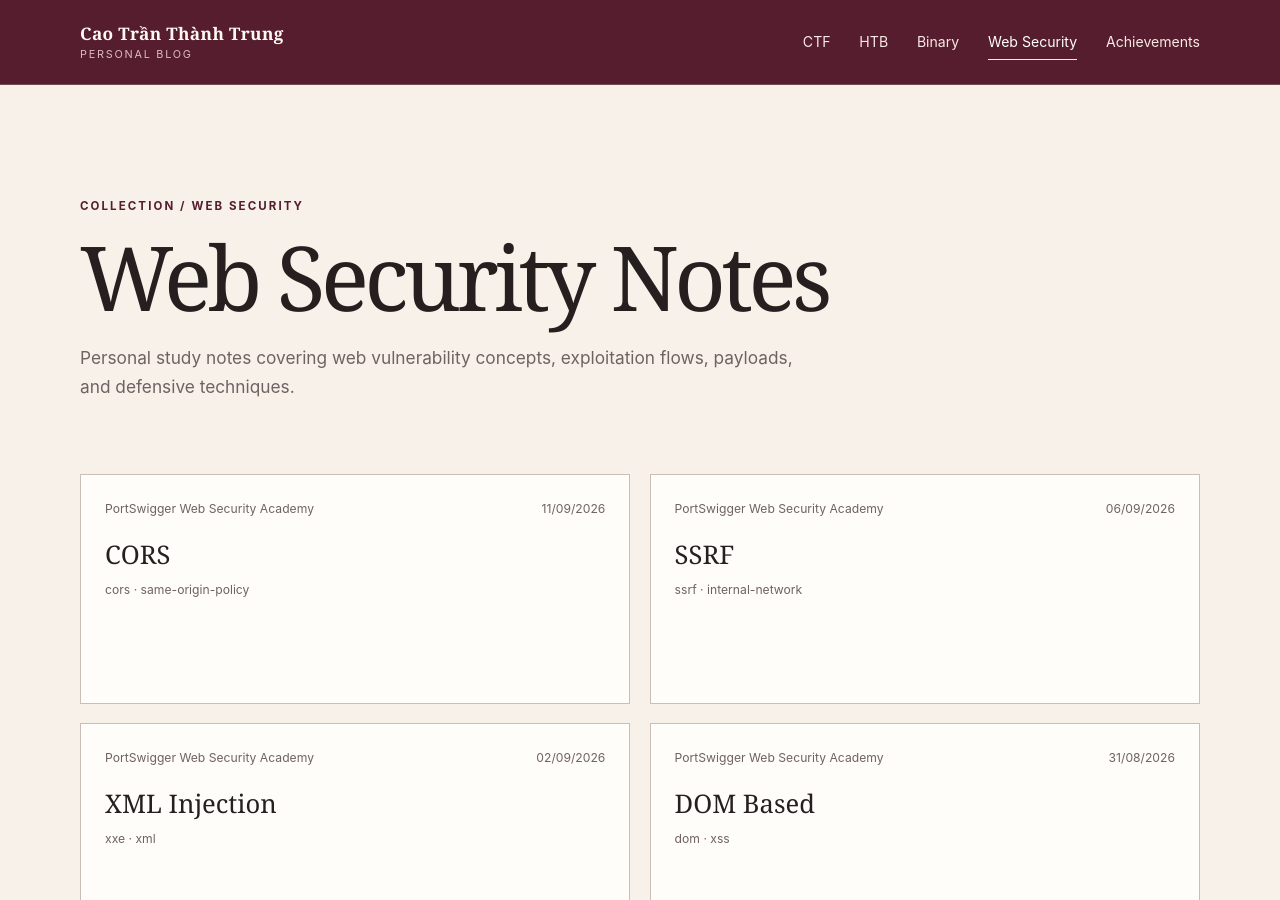
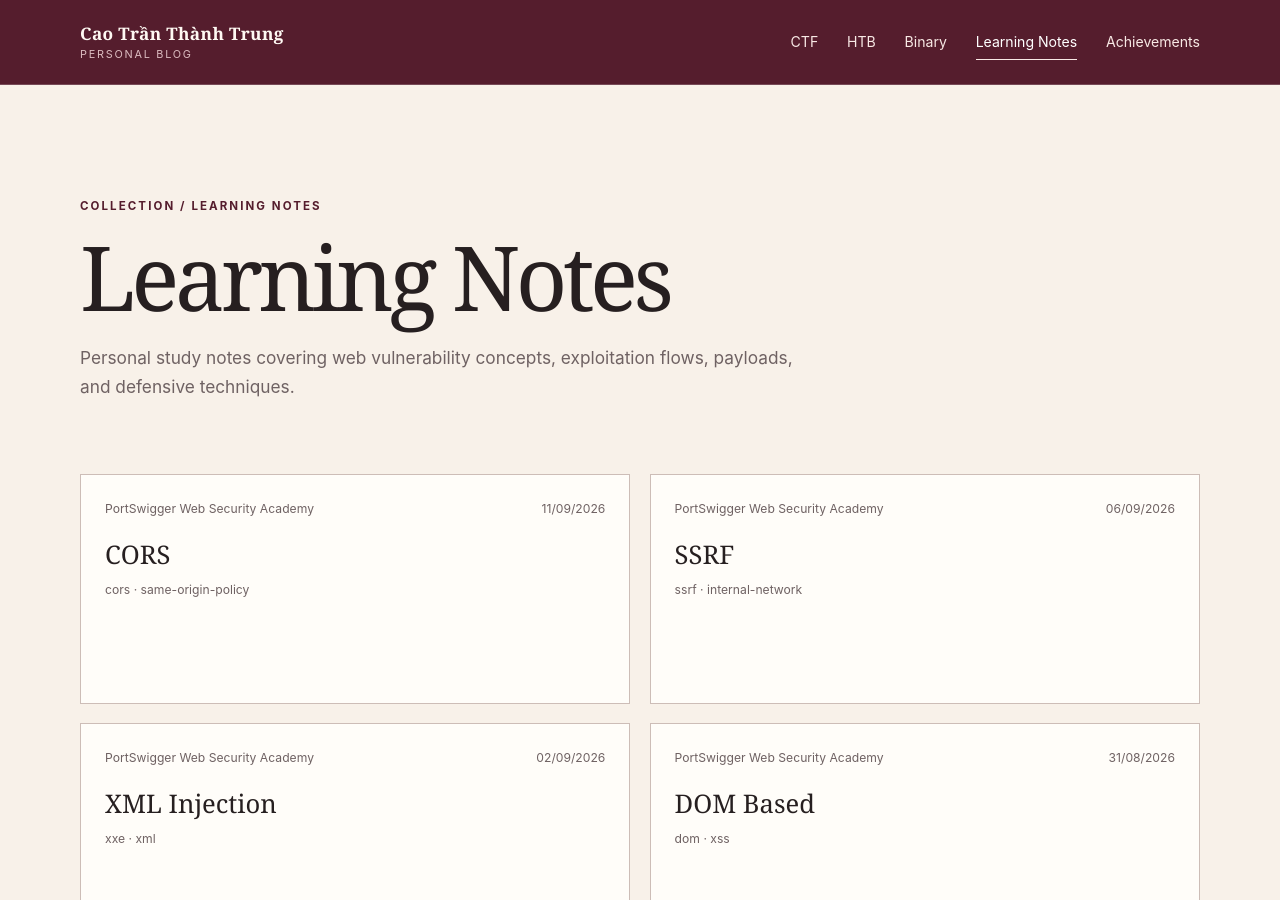
Before and after one commit to PeaMatNgu/PeaMatNgu.github.io, a Jekyll site: the page built from web-security/index.md, in a window 1280 px wide and 900 px high. Built offline with Jekyll 4.4.1, drawn with Linux system fonts in a browser that asks for light colours.

Commit message:
Rename Web Security section to Learning Notes

```diff
--- a/_config.yml
+++ b/_config.yml
@@ -1,5 +1,5 @@
 title: "Cao Trần Thành Trung"
-description: "A personal cybersecurity portfolio covering CTFs, Hack The Box, Binary Exploitation, and Web Security."
+description: "A personal cybersecurity portfolio covering CTFs, Hack The Box, Binary Exploitation, and Learning Notes."
 url: "https://peamatngu.github.io"
 baseurl: ""
 lang: "en"
@@ -56,7 +56,7 @@ defaults:
       type: web
     values:
       layout: article
-      category_name: "Web Security Notes"
+      category_name: "Learning Notes"
       category_url: "/web-security/"
 
 markdown: kramdown
--- a/_includes/header.html
+++ b/_includes/header.html
@@ -12,7 +12,7 @@
       <a href="{{ '/ctf/' | relative_url }}"{% if page.url contains '/ctf/' %} aria-current="page"{% endif %}>CTF</a>
       <a href="{{ '/htb/' | relative_url }}"{% if page.url contains '/htb/' %} aria-current="page"{% endif %}>HTB</a>
       <a href="{{ '/binary-exploitation/' | relative_url }}"{% if page.url contains '/binary-exploitation/' %} aria-current="page"{% endif %}>Binary</a>
-      <a href="{{ '/web-security/' | relative_url }}"{% if page.url contains '/web-security/' %} aria-current="page"{% endif %}>Web Security</a>
+      <a href="{{ '/web-security/' | relative_url }}"{% if page.url contains '/web-security/' %} aria-current="page"{% endif %}>Learning Notes</a>
       <a href="{{ '/achievements/' | relative_url }}"{% if page.url contains '/achievements/' %} aria-current="page"{% endif %}>Achievements</a>
     </nav>
   </div>
--- a/web-security/index.md
+++ b/web-security/index.md
@@ -1,11 +1,11 @@
 ---
 layout: default
-title: Web Security Notes
+title: Learning Notes
 permalink: /web-security/
 description: Notes about web vulnerabilities, exploitation techniques, and defensive concepts.
 ---
-<section class="page-hero shell"><p class="eyebrow">Collection / Web Security</p><h1>Web Security Notes</h1><p>Personal study notes covering web vulnerability concepts, exploitation flows, payloads, and defensive techniques.</p></section>
-<section class="listing shell" aria-label="Web Security Notes article list">
+<section class="page-hero shell"><p class="eyebrow">Collection / Learning Notes</p><h1>Learning Notes</h1><p>Personal study notes covering web vulnerability concepts, exploitation flows, payloads, and defensive techniques.</p></section>
+<section class="listing shell" aria-label="Learning Notes article list">
 {% assign entries = site.web | sort: 'date' | reverse %}
-{% if entries.size > 0 %}<div class="post-grid">{% for post in entries %}{% include post-card.html post=post %}{% endfor %}</div>{% else %}<div class="empty-state"><p class="empty-code">_web/</p><h2>No Web Security notes yet</h2><p>Add a Markdown file to <code>_web</code>; it will appear here automatically.</p></div>{% endif %}
+{% if entries.size > 0 %}<div class="post-grid">{% for post in entries %}{% include post-card.html post=post %}{% endfor %}</div>{% else %}<div class="empty-state"><p class="empty-code">_web/</p><h2>No learning notes yet</h2><p>Add a Markdown file to <code>_web</code>; it will appear here automatically.</p></div>{% endif %}
 </section>
```
Also changed, not shown: index.md (+2 -2 lines), README.md.
